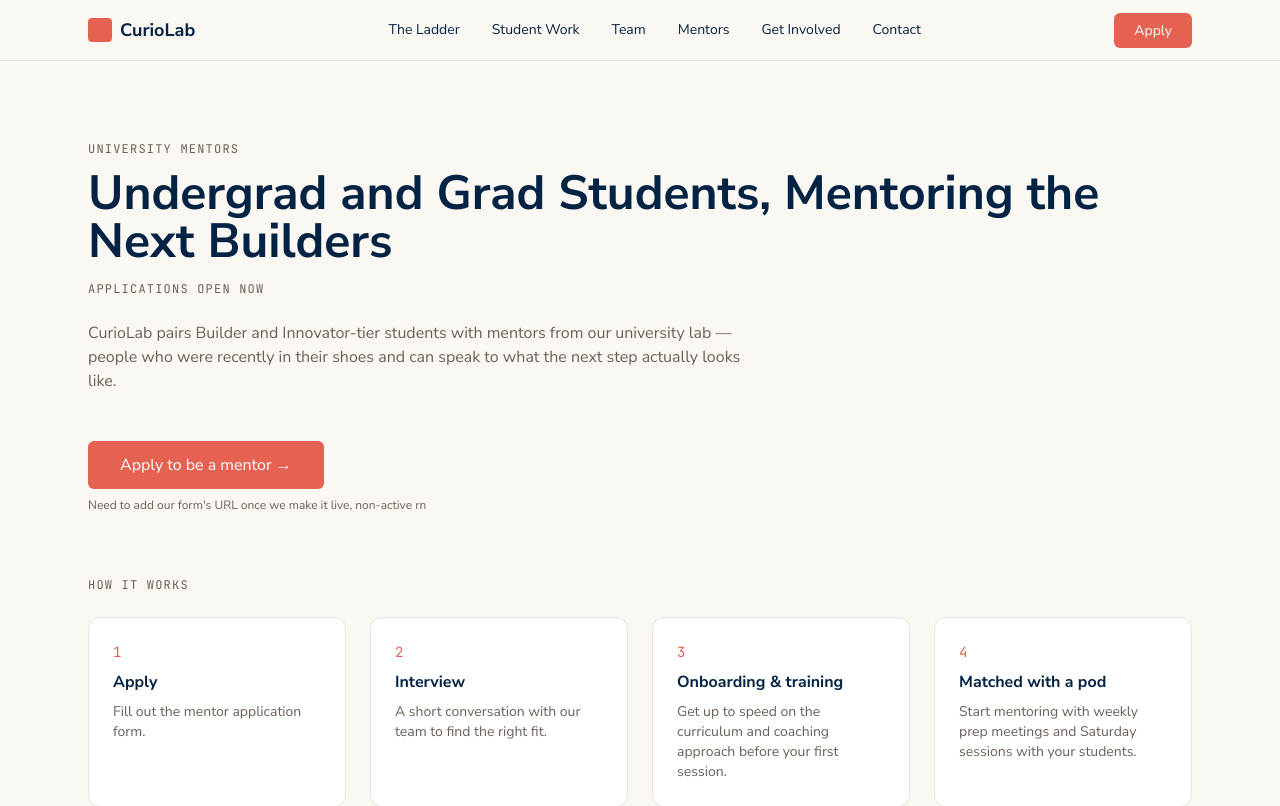
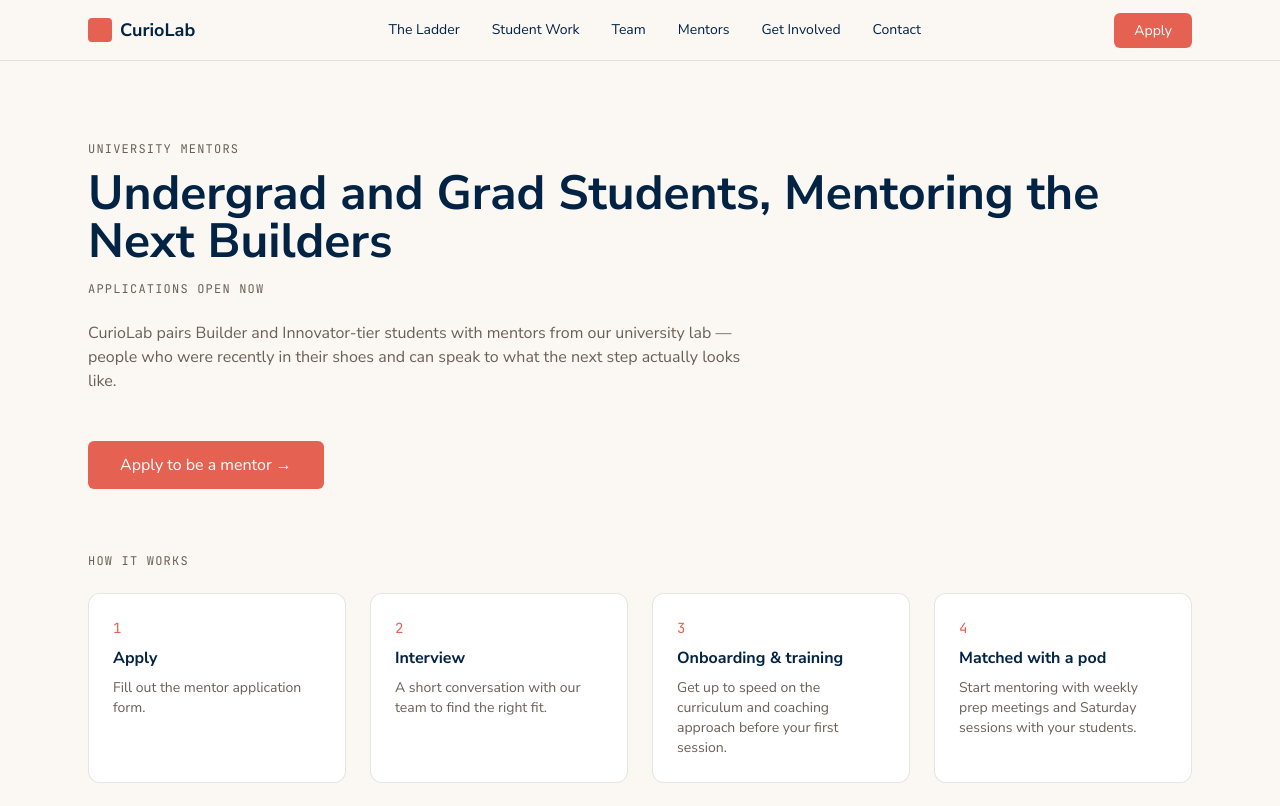
Before and after one commit to anaizma/CurioLabWeb, a Next.js app: page /mentors in a window 1280 px wide. Shown: the top 806 px of the page. Built offline with nearby package versions, Linux system fonts and the light colour scheme.

Commit message:
Adding live mentor application

```diff
--- a/app/mentors/page.tsx
+++ b/app/mentors/page.tsx
@@ -30,14 +30,13 @@
 
       <div className="mb-16">
         <a
-          href="#"
+          href="https://forms.gle/q6sis4exvarcpn1r9"
+          target="_blank"
+          rel="noopener noreferrer"
           className="inline-block bg-coral text-white px-8 py-3 rounded-md font-medium hover:bg-coral-dark transition-colors"
         >
           Apply to be a mentor →
         </a>
-        <p className="text-xs text-muted mt-2">
-          Need to add our form's URL once we make it live, non-active rn
-        </p>
       </div>
 
       <div className="mb-16">
```
